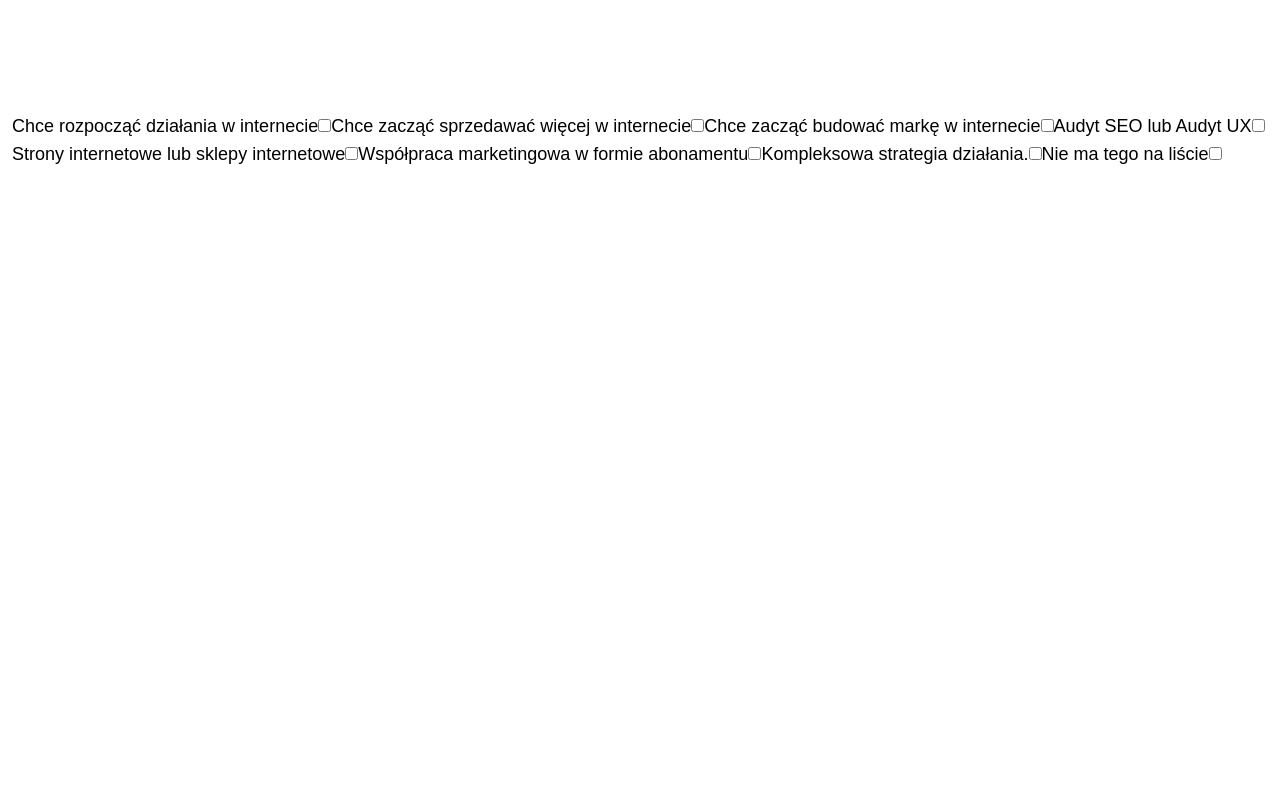
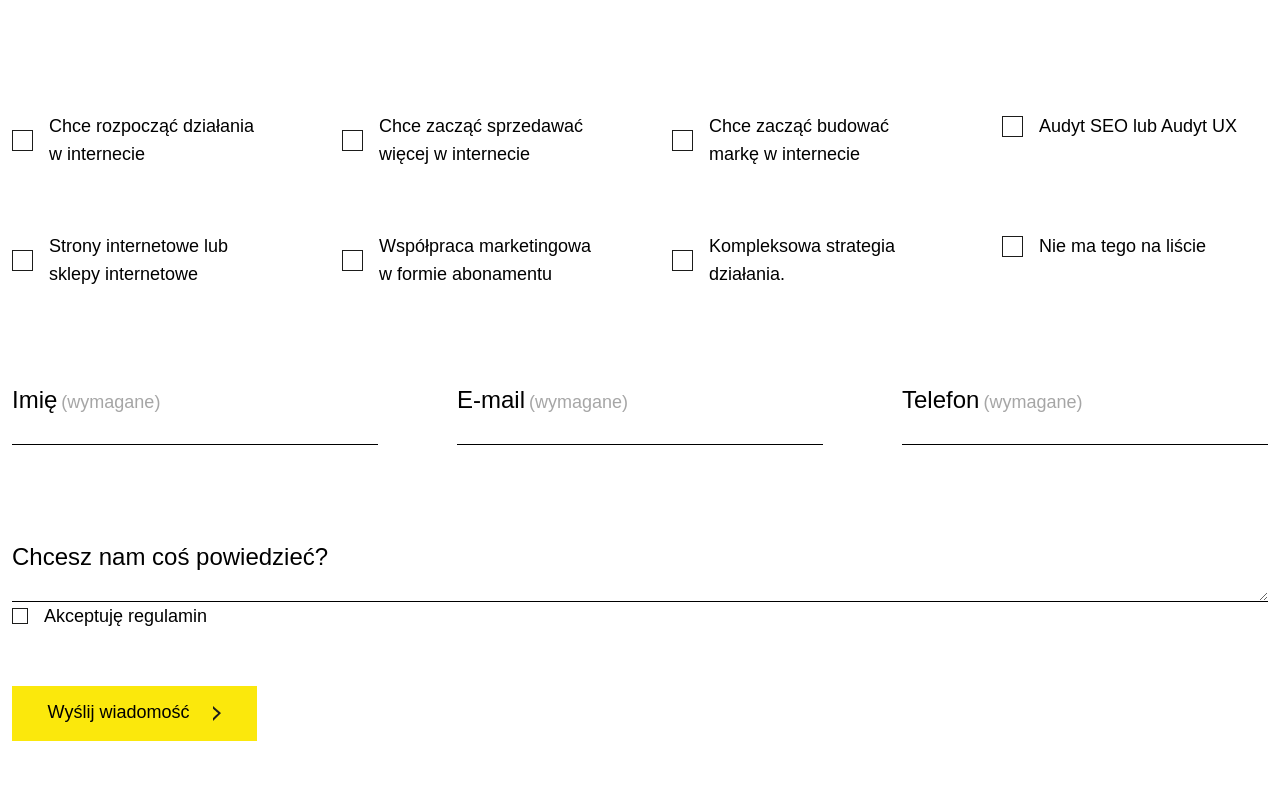
Before and after one commit to narghar/just-practice, a Next.js app: page /contact in a window 1280 px wide. Shown: the part 968-1760 px from the top of the page. Before the commit the page ends 1136 px from the top, so only its background shows below. Built offline with nearby package versions, Linux system fonts and the light colour scheme; a web font is replaced by a local one.

Commit message:
FInish contact page layout

```diff
--- a/pages/contact.js
+++ b/pages/contact.js
@@ -6,7 +6,7 @@ export default function Contact() {
         <h3 className="text-3xl font-bold mb-20">
           Zadaj pytanie lub zacznijmy projekt
         </h3>
-        <section className="flex relative">
+        <section className="flex relative flex-wrap md:flex-nowrap">
           <div className="flex flex-col justify-between min-w-[340px] h-[576px] mr-[9.4vw] font-medium">
             <div>
               <p className="uppercase text-lightgray mb-8">Telefon</p>
@@ -56,31 +56,250 @@ export default function Contact() {
           </div>
           <div className="3xl:absolute flex-grow top-0 left-[513px] bg-gray-500 h-[565px] w-full 3xl:w-[1093px]"></div>
         </section>
-        <section className="mt-36">
+        <section className="mt-36 max-w-base">
           <h2 className="text-5xl font-bold">Twórzmy razem coś fajnego.</h2>
           <h3 className="text-3xl font-bold mt-12">
             Chce jednak tylko zadać pytanie
           </h3>
-          <form className="mt-28">
-            <label htmlFor="">Chce rozpocząć działania w internecie</label>
-            <input type="checkbox" name="" id="" />
-            <label htmlFor="">Chce zacząć sprzedawać więcej w internecie</label>
-            <input type="checkbox" name="" id="" />
-            <label htmlFor="">Chce zacząć budować markę w internecie</label>
-            <input type="checkbox" name="" id="" />
-            <label htmlFor="">Audyt SEO lub Audyt UX</label>
-            <input type="checkbox" name="" id="" />
-            <label htmlFor="">Strony internetowe lub sklepy internetowe</label>
-            <input type="checkbox" name="" id="" />
-            <label htmlFor="">
-              Współpraca marketingowa w formie abonamentu
+          <form className="mt-28 font-medium" method="GET" action="/contact">
+            <fieldset className="grid sm:gap-16 grid-cols-1 sm:grid-cols-2 lg:grid-cols-3 xl:grid-cols-4">
+              <div className="w-64">
+                <input
+                  type="checkbox"
+                  name="interest"
+                  id="online-activities"
+                  value="online-activities"
+                  className="checkbox"
+                />
+                <label
+                  htmlFor="online-activities"
+                  className="flex items-center justify-items-center cursor-pointer"
+                >
+                  <span className="w-[21px] h-[21px]"></span>
+                  Chce rozpocząć działania w internecie
+                </label>
+              </div>
+              <div className="w-64">
+                <input
+                  type="checkbox"
+                  name="interest"
+                  id="sales"
+                  value="sales"
+                  className="checkbox"
+                />
+                <label
+                  htmlFor="sales"
+                  className="flex items-center justify-items-center cursor-pointer"
+                >
+                  <span className="w-[21px] h-[21px]"></span>
+                  Chce zacząć sprzedawać więcej w internecie
+                </label>
+              </div>
+              <div className="w-64">
+                <input
+                  type="checkbox"
+                  name="interest"
+                  id="brand"
+                  value="brand"
+                  className="checkbox"
+                />
+                <label
+                  htmlFor="brand"
+                  className="flex items-center justify-items-center cursor-pointer"
+                >
+                  <span className="w-[21px] h-[21px]"></span>
+                  Chce zacząć budować markę w internecie
+                </label>
+              </div>
+              <div className="w-64">
+                <input
+                  type="checkbox"
+                  name="interest"
+                  id="SEO-UX"
+                  value="SEO-UX"
+                  className="checkbox"
+                />
+                <label
+                  htmlFor="SEO-UX"
+                  className="flex items-center justify-items-center cursor-pointer"
+                >
+                  <span className="w-[21px] h-[21px]"></span>
+                  Audyt SEO lub Audyt UX
+                </label>
+              </div>
+              <div className="w-64">
+                <input
+                  type="checkbox"
+                  name="interest"
+                  id="website"
+                  value="website"
+                  className="checkbox"
+                />
+                <label
+                  htmlFor="website"
+                  className="flex items-center justify-items-center cursor-pointer"
+                >
+                  <span className="w-[21px] h-[21px]"></span>
+                  Strony internetowe lub sklepy internetowe
+                </label>
+              </div>
+              <div className="w-64">
+                <input
+                  type="checkbox"
+                  name="interest"
+                  id="marketing"
+                  value="marketing"
+                  className="checkbox"
+                />
+                <label
+                  htmlFor="marketing"
+                  className="flex items-center justify-items-center cursor-pointer"
+                >
+                  <span className="w-[21px] h-[21px]"></span>
+                  Współpraca marketingowa w formie abonamentu
+                </label>
+              </div>
+              <div className="w-64">
+                <input
+                  type="checkbox"
+                  name="interest"
+                  id="complex-strategy"
+                  value="complex-strategy"
+                  className="checkbox"
+                />
+                <label
+                  htmlFor="complex-strategy"
+                  className="flex items-center justify-items-center cursor-pointer"
+                >
+                  <span className="w-[21px] h-[21px]"></span>
+                  Kompleksowa strategia działania.
+                </label>
+              </div>
+              <div className="w-64">
+                <input
+                  type="checkbox"
+                  name="interest"
+                  id="other"
+                  value="other"
+                  className="checkbox"
+                />
+                <label
+                  htmlFor="other"
+                  className="flex items-center justify-items-center cursor-pointer"
+                >
+                  <span className="w-[21px] h-[21px]"></span>
+                  Nie ma tego na liście
+                </label>
+              </div>
+            </fieldset>
+            <fieldset className="flex justify-between flex-wrap my-24">
+              <div className="w-[366px]">
+                <label htmlFor="name" className="text-2xl">
+                  Imię
+                  <span className="text-lg text-silver ml-1">(wymagane)</span>
+                </label>
+                <input
+                  type="text"
+                  id="name"
+                  name="name"
+                  required
+                  className="block border-b border-black w-full"
+                />
+              </div>
+              <div className="w-[366px]">
+                <label htmlFor="email" className="text-2xl">
+                  E-mail
+                  <span className="text-lg text-silver ml-1">(wymagane)</span>
+                </label>
+                <input
+                  type="email"
+                  id="email"
+                  name="email"
+                  required
+                  className="block border-b border-black w-full"
+                />
+              </div>
+              <div className="w-[366px]">
+                <label htmlFor="phone" className="text-2xl">
+                  Telefon
+                  <span className="text-lg text-silver ml-1">(wymagane)</span>
+                </label>
+                <input
+                  type="tel"
+                  id="phone"
+                  name="phone"
+                  required
+                  className="block border-b border-black w-full"
+                />
+              </div>
+            </fieldset>
+            <label htmlFor="message" className="text-2xl">
+              Chcesz nam coś powiedzieć?
             </label>
-            <input type="checkbox" name="" id="" />
-            <label htmlFor="">Kompleksowa strategia działania.</label>
-            <input type="checkbox" name="" id="" />
-            <label htmlFor="">Nie ma tego na liście</label>
-            <input type="checkbox" name="" id="" />
+            <textarea
+              rows="1"
+              className="w-[366px] sm:w-full block border-b border-black"
+            ></textarea>
+            <div className="w-64">
+              <input
+                type="checkbox"
+                name="accept-terms"
+                id="accept-terms"
+                required
+                value="true"
+                className="checkbox"
+              />
+              <label
+                htmlFor="accept-terms"
+                className="flex items-center justify-items-center cursor-pointer"
+              >
+                <span className="w-4 h-4"></span>
+                Akceptuję regulamin
+              </label>
+            </div>
+            <button
+              type="submit"
+              className="flex mt-14 w-[245px] py-3 bg-yellow justify-center "
+            >
+              Wyślij wiadomość
+              <span className="ml-6 pt-[3px] ">
+                <Image
+                  src="/assets/contact/arrow-right.png"
+                  alt=""
+                  width={8}
+                  height={15}
+                />
+              </span>
+            </button>
           </form>
+        </section>
+        <section className="grid gap-x-16 grid-cols-1 md:grid-cols-2 mt-20 md:mt-32 mb-60 items-center">
+          <div className="justify-self-end relative ">
+            <Image
+              className="z-10"
+              src="/assets/contact/climb-top.png"
+              alt="climbing"
+              width={409}
+              height={521}
+            />
+            <div className="absolute z-10 -bottom-1/3 -left-1/4">
+              <Image
+                src="/assets/contact/climb-bot.png"
+                alt="climbing"
+                width={362}
+                height={246}
+              />
+            </div>
+            <div className="absolute z-0 top-3/20 -left-thirteen bg-yellow w-[92%] h-[93%]">
+              {" "}
+            </div>
+          </div>
+          <div className="col-start-1 row-start-1 md:col-start-2 mb-6 md:mb-0">
+            <p className="text-4xl font-bold">Szukasz pracy?</p>
+            <p className="text-4xl font-medium">Chcesz zdobywać szczyty?</p>
+            <p className="text-4xl font-bold">Jesteś kreatywny?</p>
+            <p className="mt-6 md:mt-24 text-4xl">może szukamy własnie Ciebie.</p>
+          </div>
         </section>
       </div>
     </div>
```
